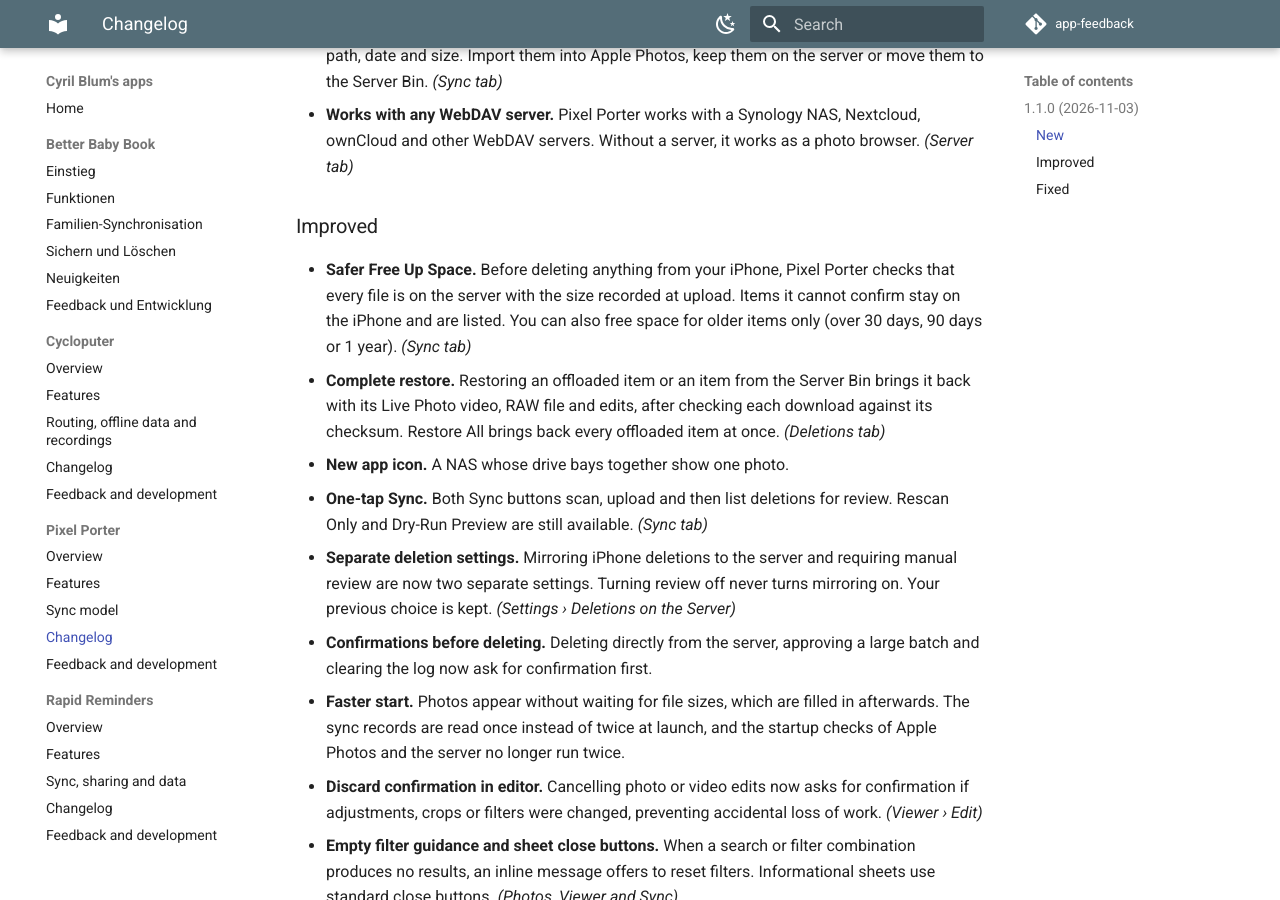
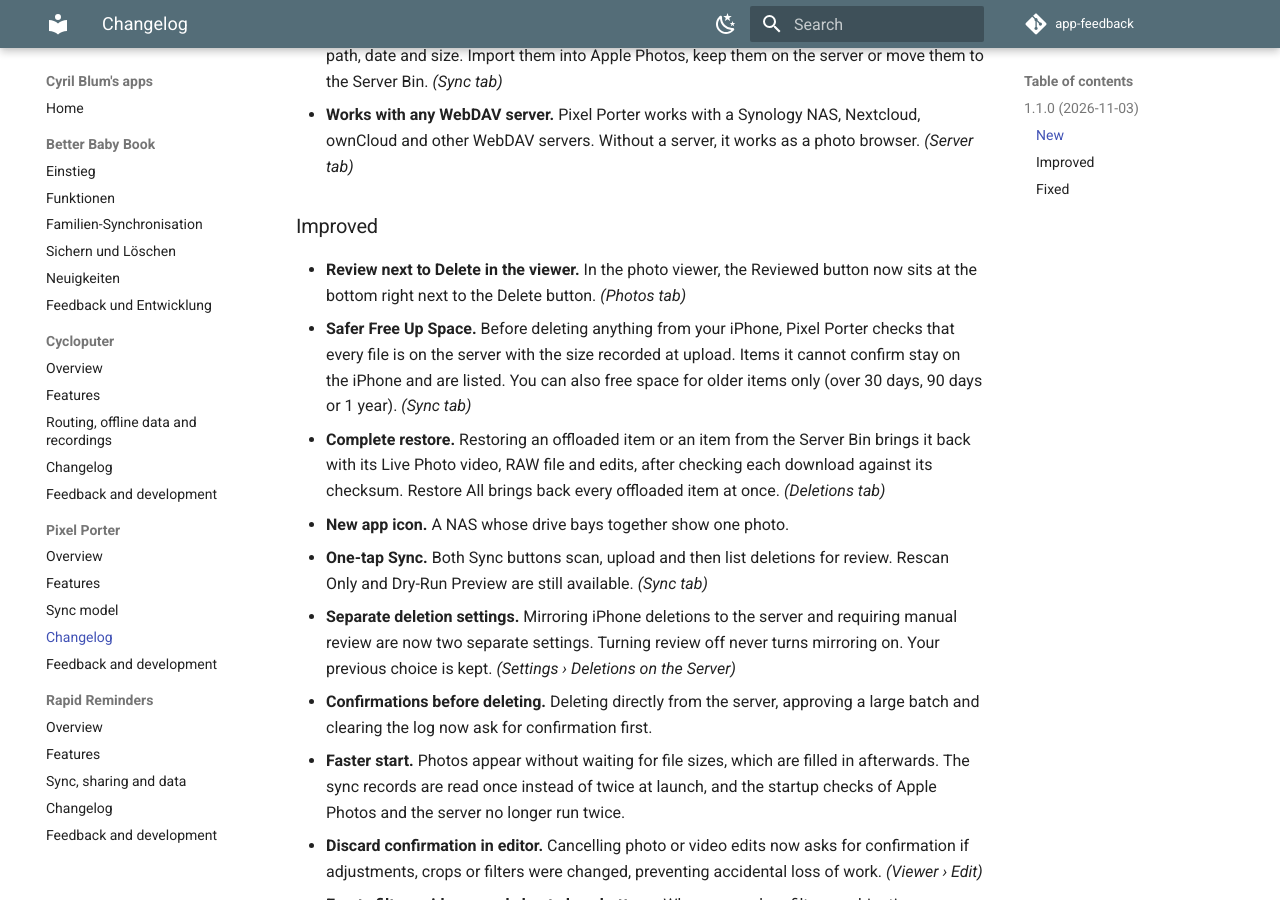
Before and after one commit to CyrilBlum/app-feedback, an MkDocs documentation site: the page built from docs/pixel-porter/changelog.md, in a window 1280 px wide and 900 px high, scrolled down 774 px. Built offline with MkDocs 1.6.1 and Material for MkDocs 9.7.7, drawn with Linux system fonts in a browser that asks for light colours; comment, search, counter and statistics services are not loaded.

Commit message:
Pixel Porter changelog: Review next to Delete
Co-Authored-By: Claude Opus 5.5 <noreply@anthropic.com>

```diff
--- a/docs/pixel-porter/changelog.md
+++ b/docs/pixel-porter/changelog.md
@@ -16,6 +16,7 @@ All changes to Pixel Porter, newest first. The same list is in the app under Set
 
 ### Improved
 
+- **Review next to Delete in the viewer.** In the photo viewer, the Reviewed button now sits at the bottom right next to the Delete button. *(Photos tab)*
 - **Safer Free Up Space.** Before deleting anything from your iPhone, Pixel Porter checks that every file is on the server with the size recorded at upload. Items it cannot confirm stay on the iPhone and are listed. You can also free space for older items only (over 30 days, 90 days or 1 year). *(Sync tab)*
 - **Complete restore.** Restoring an offloaded item or an item from the Server Bin brings it back with its Live Photo video, RAW file and edits, after checking each download against its checksum. Restore All brings back every offloaded item at once. *(Deletions tab)*
 - **New app icon.** A NAS whose drive bays together show one photo.
```
